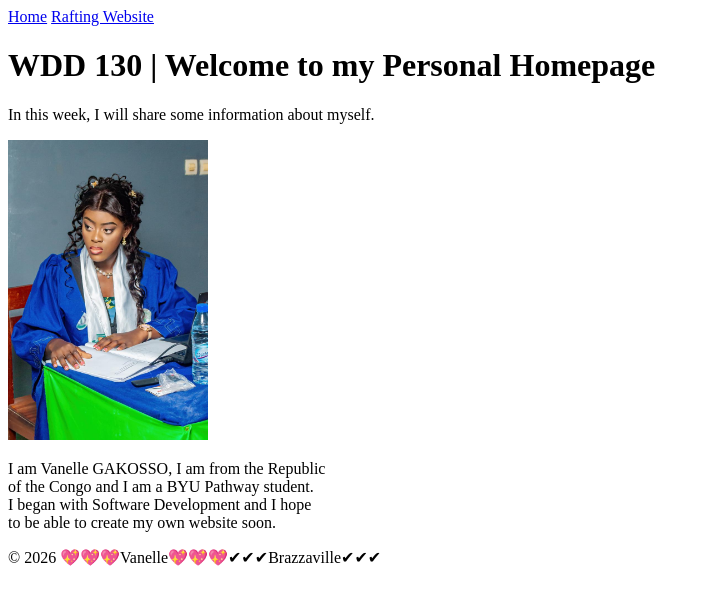
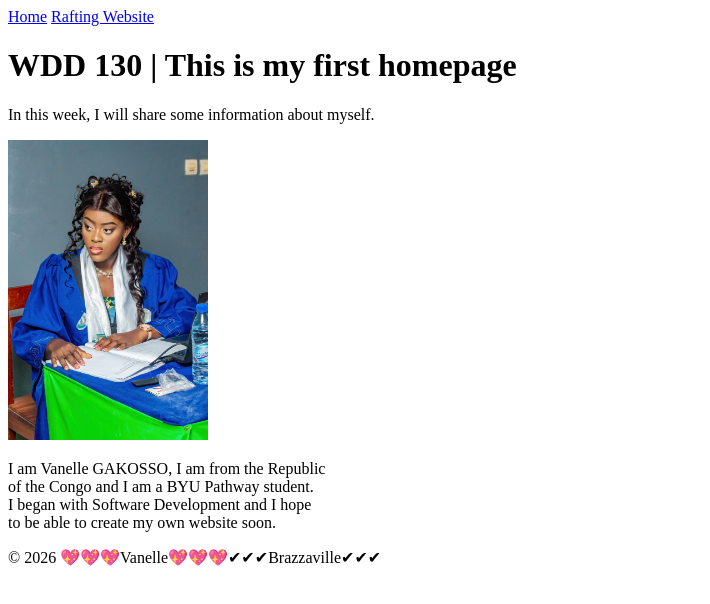
Before and after one commit to vanellegakosso-oss/wdd130, a plain HTML site: page index.html in a window 1280 px wide. Shown: the whole page, without its empty margins (0-710 px from the left). Drawn offline with Linux system fonts and the light colour scheme.

Commit message:
my first homepage

```diff
--- a/index.html
+++ b/index.html
@@ -4,7 +4,7 @@
 <head>
     <meta charset="UTF-8">
     <meta name="viewport" content="width=device-width, initial-scale=1.0">
-    <title>WDD 130 | Welcome to my Personal Homepage</title>
+    <title>WDD 130 |This is my first homepage</title>
 </head>
 
 <body>
@@ -20,7 +20,7 @@
 
     <main>
 
-        <h1> WDD 130 | Welcome to my Personal Homepage</h1>
+        <h1> WDD 130 | This is my first homepage</h1>
 
         <p> In this week, I will share some information about myself.</p>
 
```
